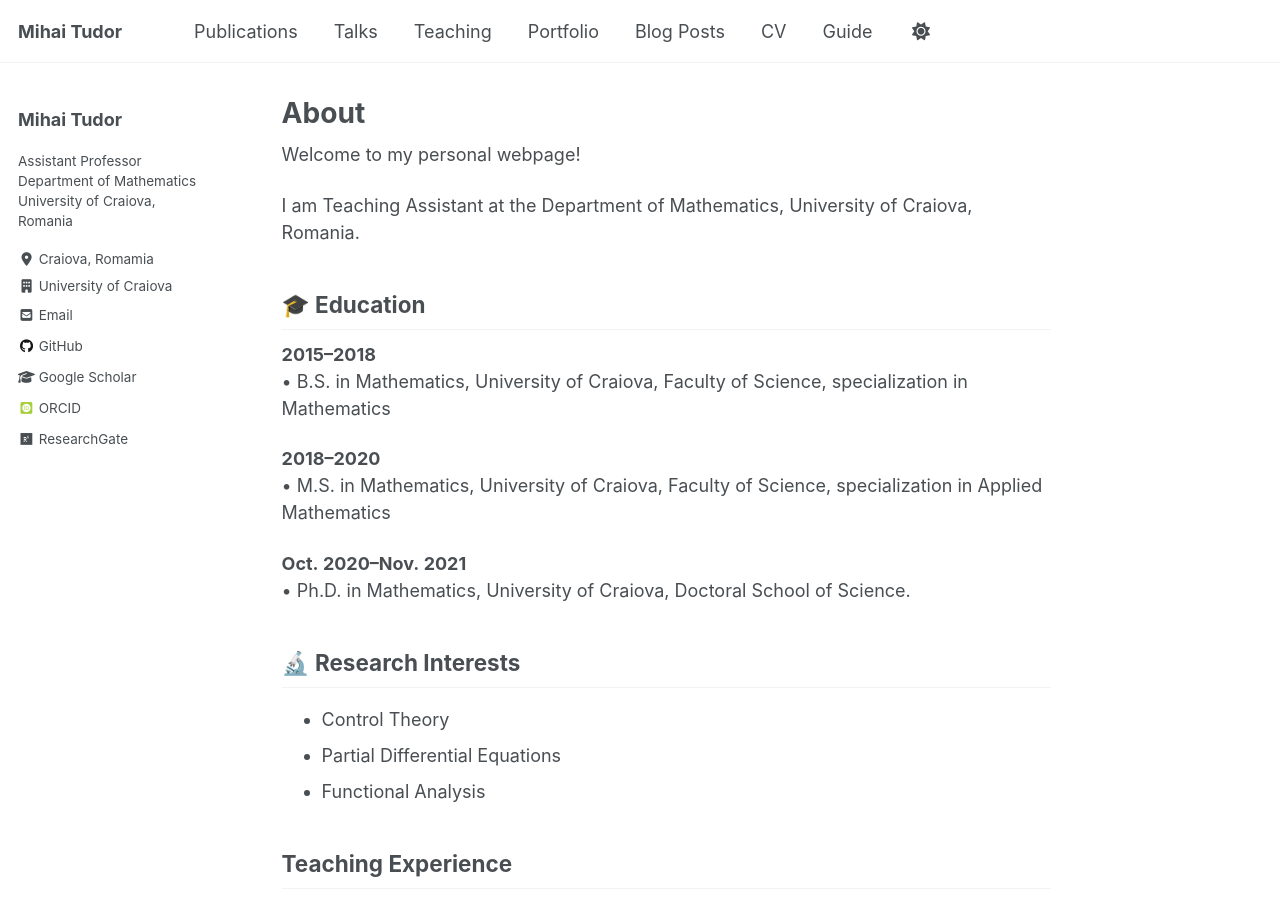
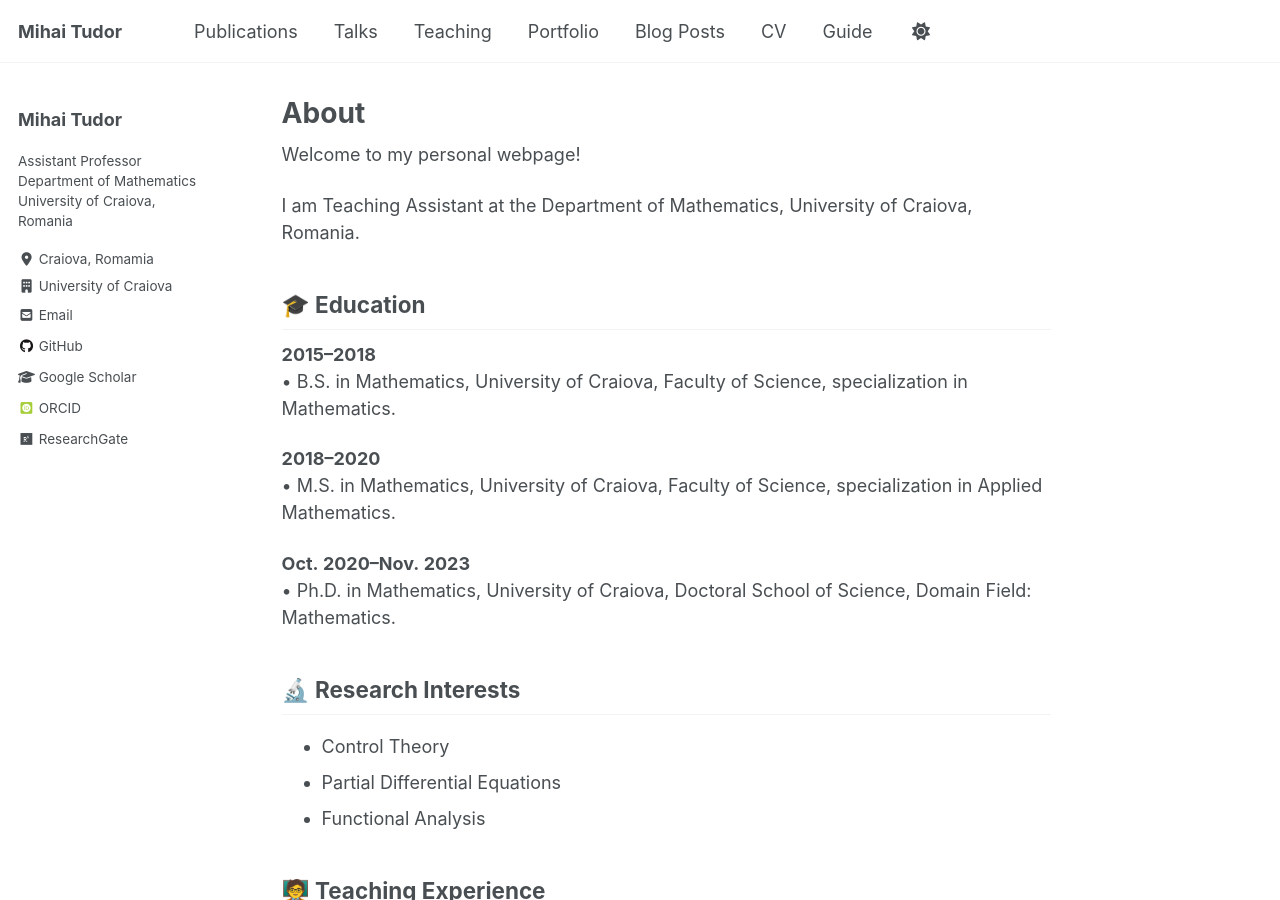
Before and after one commit to MihaiTudor26/mihaitudor26.github.io, a Jekyll site: the page built from _pages/about.md, in a window 1280 px wide and 900 px high. Built offline with Jekyll 4.4.1, drawn with Linux system fonts in a browser that asks for light colours; some web fonts are replaced; a script that is not in the unit is left out.

Commit message:
Update about.md

```diff
--- a/_pages/about.md
+++ b/_pages/about.md
@@ -15,13 +15,13 @@ I am Teaching Assistant at the Department of Mathematics, University of Craiova,
 ## 🎓 Education
 
 **2015–2018**
-• B.S. in Mathematics, University of Craiova, Faculty of Science, specialization in Mathematics
+• B.S. in Mathematics, University of Craiova, Faculty of Science, specialization in Mathematics.
 
 **2018–2020**
-• M.S. in Mathematics, University of Craiova, Faculty of Science, specialization in Applied Mathematics
+• M.S. in Mathematics, University of Craiova, Faculty of Science, specialization in Applied Mathematics.
 
-**Oct. 2020–Nov. 2021**
-• Ph.D. in Mathematics, University of Craiova, Doctoral School of Science.
+**Oct. 2020–Nov. 2023**
+• Ph.D. in Mathematics, University of Craiova, Doctoral School of Science, Domain Field: Mathematics.
 
 
 ## 🔬 Research Interests
@@ -30,7 +30,7 @@ I am Teaching Assistant at the Department of Mathematics, University of Craiova,
 * Partial Differential Equations
 * Functional Analysis
 
-## Teaching Experience
+## 🧑‍🏫 Teaching Experience
 
 * **Teaching Assistant** - Department of Mathematics, University of Craiova
   * [Course names and descriptions]
```
